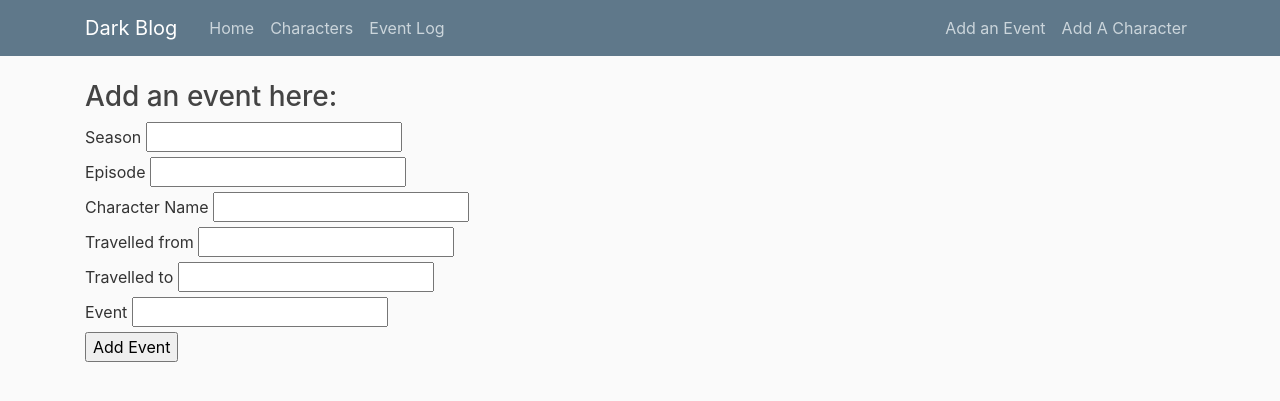
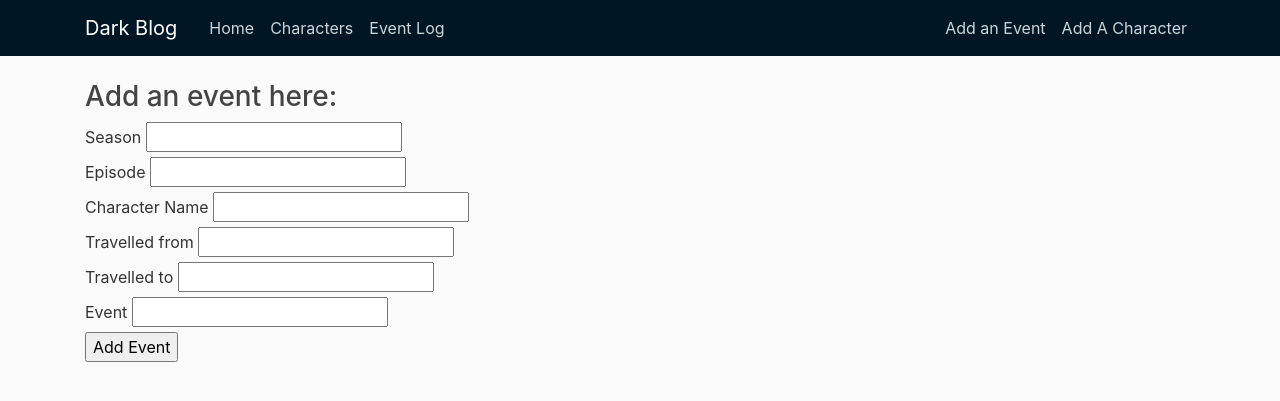
Before and after one commit to sophiecosgrove/Dark, a Flask app: page /addevent in a window 1280 px wide. Shown: the top 401 px of the page. Run offline with Flask 2, Linux system fonts and the light colour scheme; some libraries are stand-ins or nearby versions.

Commit message:
changed colour

```diff
--- a/application/static/main.css
+++ b/application/static/main.css
@@ -9,7 +9,7 @@ h1, h2, h3, h4, h5, h6 {
 }
 
 .bg-steel {
-  background-color: #5f788a;
+  background-color: #011625;
 }
 
 .site-header .navbar-nav .nav-link {
```
